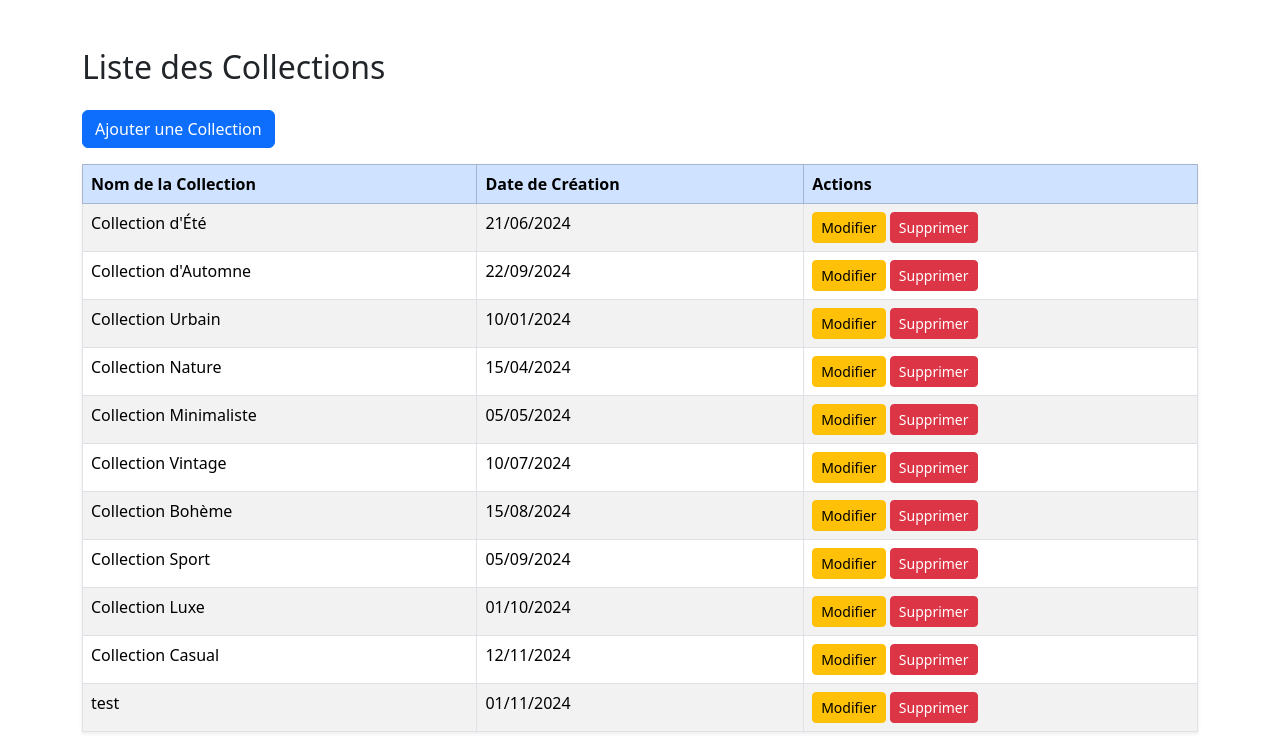
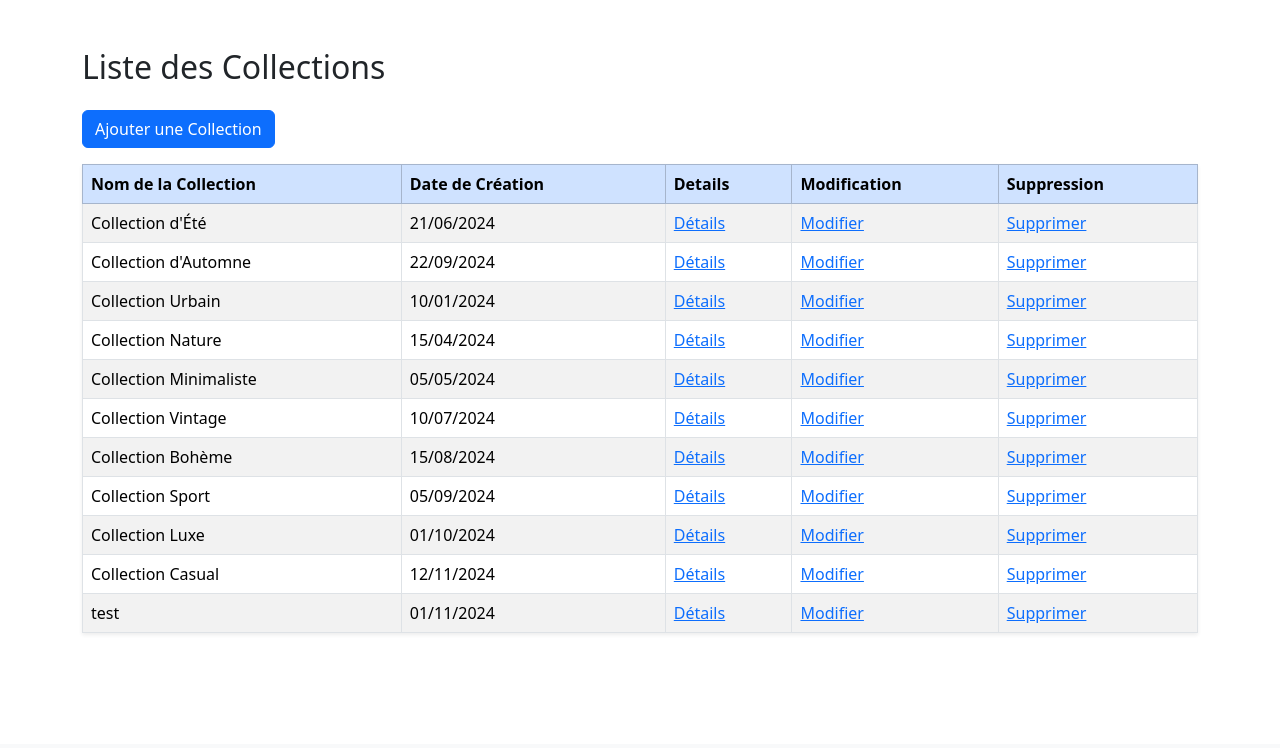
Before and after one commit to BelbazMelina/ProjetDjango, a Django app: page /all/ in a window 1280 px wide. Shown: the part 56-804 px from the top of the page. After the commit the page ends 689 px from the top, so only its background shows below. Run offline with Django 5.2, Linux system fonts and the light colour scheme; data comes from the database, SQL or seed files in the repository; some libraries are stand-ins or nearby versions.

Commit message:
modifications

```diff
--- a/CC/cc/collec_management/templates/collec_management/collection_list.html
+++ b/CC/cc/collec_management/templates/collec_management/collection_list.html
@@ -4,13 +4,15 @@
     <h2 class="mb-4">Liste des Collections</h2>
     <a href="{% url 'new_collec' %}" class="btn btn-primary mb-3">Ajouter une Collection</a>
 
-    <!-- Tableau Bootstrap -->
+
     <table class="table table-striped table-bordered shadow-sm">
         <thead class="table-primary">
             <tr>
                 <th>Nom de la Collection</th>
                 <th>Date de Création</th>
-                <th>Actions</th>
+                <th>Details</th>
+                <th>Modification</th>
+                <th>Suppression</th>
             </tr>
         </thead>
         <tbody>
@@ -18,9 +20,12 @@
                 <tr>
                     <td>{{ collection.title }}</td>
                     <td>{{ collection.date_creation|date:"d/m/Y" }}</td>
+                    <td><a href="{% url 'collection_detail' collection.id %}">Détails</a></td>
                     <td>
-                        <a href="{% url 'edit_collection' collection.id %}" class="btn btn-sm btn-warning">Modifier</a>
-                        <a href="{% url 'collection_delete' collection.id %}" class="btn btn-sm btn-danger">Supprimer</a>
+                        <a href="{% url 'edit_collection' collection.id %}">Modifier</a>
+                        </td>
+                        <td>
+                        <a href="{% url 'collection_delete' collection.id %}" >Supprimer</a>
                     </td>
                 </tr>
             {% empty %}
--- a/CC/cc/collec_management/templates/collec_management/home.html
+++ b/CC/cc/collec_management/templates/collec_management/home.html
@@ -1,6 +1,9 @@
 {% extends "collec_management/base.html" %}
 
 {% block content %}
-<h1>Bienvenue dans l'application de gestion de collections</h1>
+<div class=" container mt-4">
+<h3>Bienvenue dans l'application de gestion de collections</h3>
 <p>Cliquez sur le menu pour naviguer.</p>
+</div>
+</div>
 {% endblock %}
```
